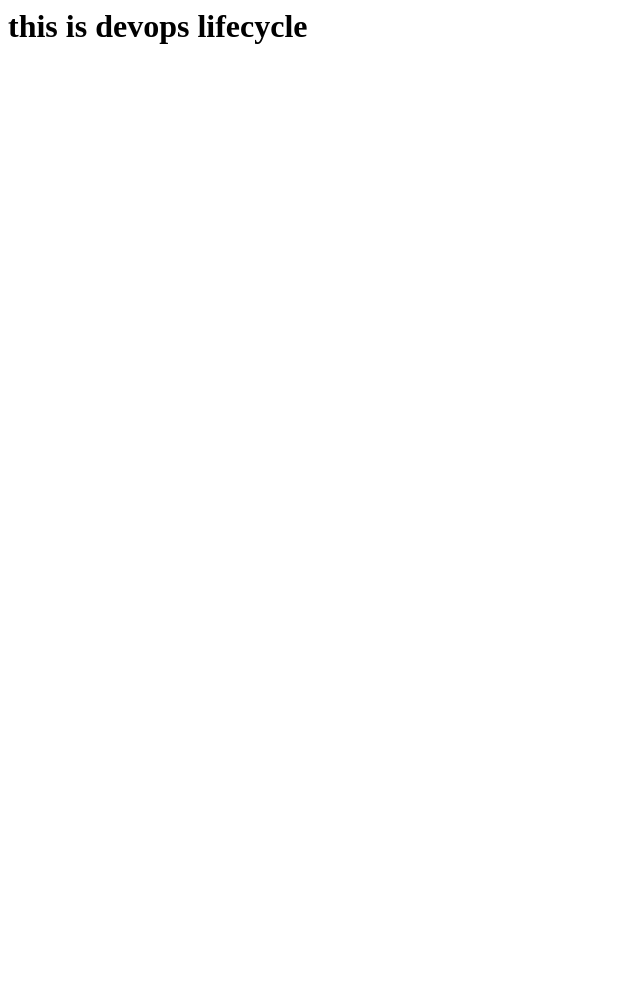
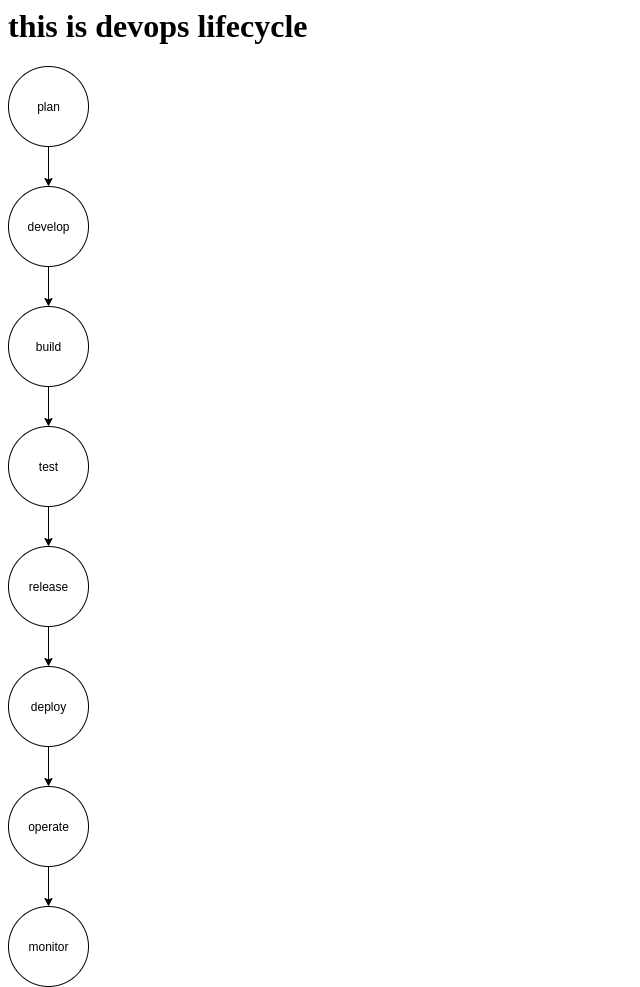
Before and after one commit to venkatasivailla/devops-cycle, a plain HTML site: page index.html in a window 1280 px wide. Shown: the whole page, without its empty margins (0-640 px from the left). Before the commit the page ends 800 px from the top, so only its background shows below. Drawn offline with Linux system fonts and the light colour scheme.

Commit message:
Update index.html

```diff
--- a/index.html
+++ b/index.html
@@ -1,5 +1,6 @@
 <html>
   <body>
     <h1>this is devops lifecycle</h1>
+    <img src=devops-lifecycle.png>
   </body>
 </html>
```
